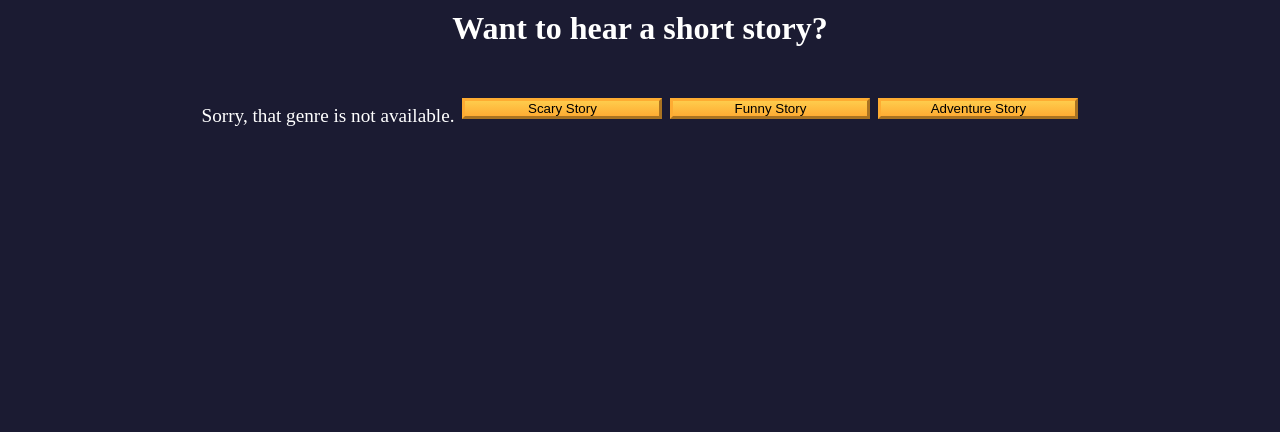
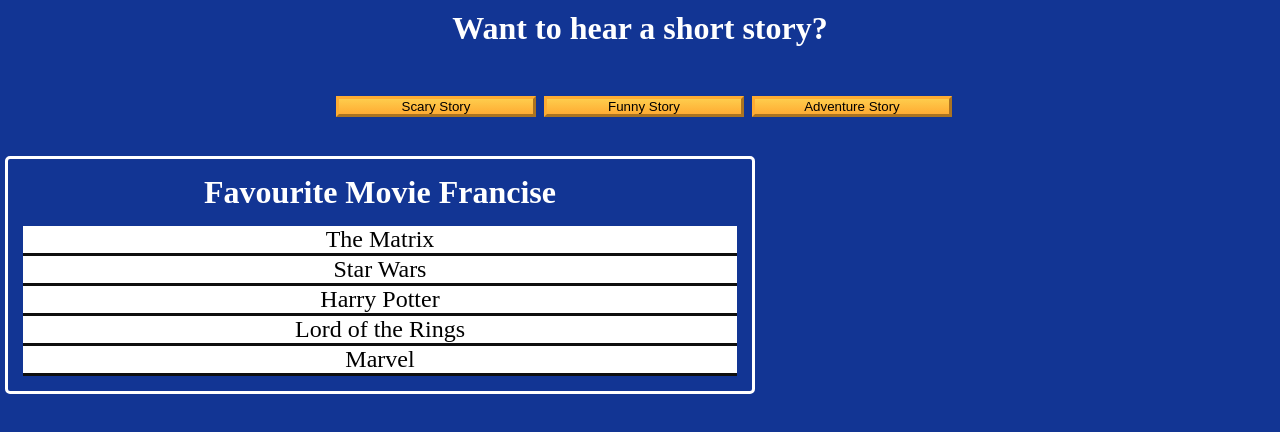
Before and after one commit to LevonHill/freecodecampstuff, a plain HTML site: page DOM-Apps/index.html in a window 1280 px wide. Drawn offline with Linux system fonts and the light colour scheme.

Commit message:
cont at home

```diff
--- a/DOM-Apps/index.css
+++ b/DOM-Apps/index.css
@@ -7,7 +7,7 @@
 }
 
 :root {
-    --dark-grey: #1b1b32;
+    --dark-grey: #123594;
     --black: #000;
     --white: #fff;
     --golden-yellow: #fecc4c;
@@ -31,6 +31,32 @@ h1 {
     margin: 10px 0 15px;
 }
 
+.container{
+    width: 750px;
+    padding: 5px;
+    margin: 5px;
+    border: 3px solid #fff;
+    border-radius: 5px;
+}
+
+.container div{
+    background-color: #fff;
+    color: #000;
+}
+.container ul{
+list-style: none;
+text-align: center;
+font-size: 24px;
+margin: 10px;
+
+}
+.container li{
+    background-color: #fff;
+    color: #000;
+}
+.divider{
+ border-bottom: 3px solid #0f0f0f;
+}
 .story-container {
     margin: auto;
     padding: 10px;
--- a/DOM-Apps/index.html
+++ b/DOM-Apps/index.html
@@ -17,7 +17,22 @@
         <button id="funny-btn" class="btn">Funny Story</button>
         <button id="adventure-btn" class="btn">Adventure Story</button>
       </div>
+
+
+
+    </main>
+    <div class="container">
+        <h1 id="main-heading">Favourite Movie Francise</h1>
+          <ul>
+            <li class="list-item divider">The Matrix</li>
+            <li class="list-item divider">Star Wars</li>
+            <li class="list-item divider">Harry Potter</li>
+            <li class="list-item divider">Lord of the Rings</li>
+            <li class="list-item divider">Marvel</li>
+          </ul>
+
+      </div>
+<script src="/DOM-Apps/index.js"></script>
       <script src="/JavaScript/JS-WORKSHOPS-AND-PROJECTS/build-a-story-telling-app.js"></script>
-    </main>
   </body>
 </html>
--- /dev/null
+++ b/DOM-Apps/index.js
@@ -0,0 +1,26 @@
+const title = document.getElementById("main-heading");
+
+console.log(title);
+//from here we are able to traverse the element of our favorite move container element
+
+const list = document.getElementsByClassName("list-item");
+console.log(list);//returns an array like structure;
+
+const listItems = document.getElementsByTagName("li");
+console.log(listItems);//very similiar to the getelm by classname returns array like structure
+
+
+
+
+const container = document.querySelector("div");
+console.log(container);
+//query selector, is used to select one item, or the first items that match the selector thats given, so if you have an element with
+//same name or id , or tag, it'll pick the first one it comes across.. Can use this to grab any element in the html..
+
+
+//query selector all gets all class , id's , html elements and wont only return one it'll return all whatevers passed.
+const genre = document.querySelectorAll("li");
+console.log(genre);
+
+
+//lets see how to change the styling of an element...
--- a/JavaScript/JS-WORKSHOPS-AND-PROJECTS/build-a-story-telling-app.js
+++ b/JavaScript/JS-WORKSHOPS-AND-PROJECTS/build-a-story-telling-app.js
@@ -19,7 +19,7 @@ const resultParagraph = document.getElementById("result");
     resultParagraph.textContent = selectedGenre.story;
     storyContainer.style.borderColor = selectedGenre.borderColor;
   } else {
-    resultParagraph.textContent = "Sorry, that genre is not available.";
+    resultParagraph.textContent = "";
     storyContainer.style.borderColor = "transparent";
   }
 }
```
Also changed, not shown: 1 other file.
